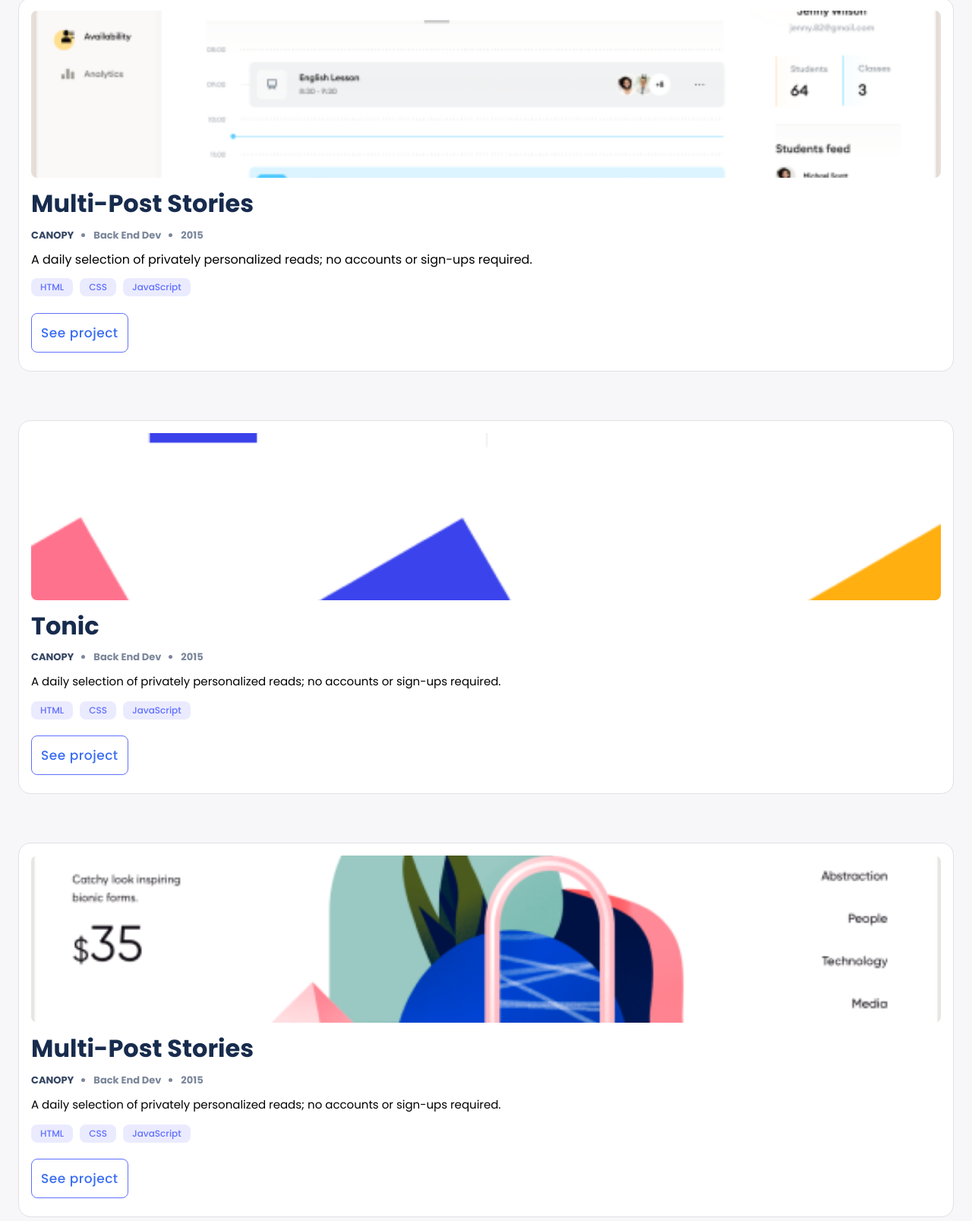
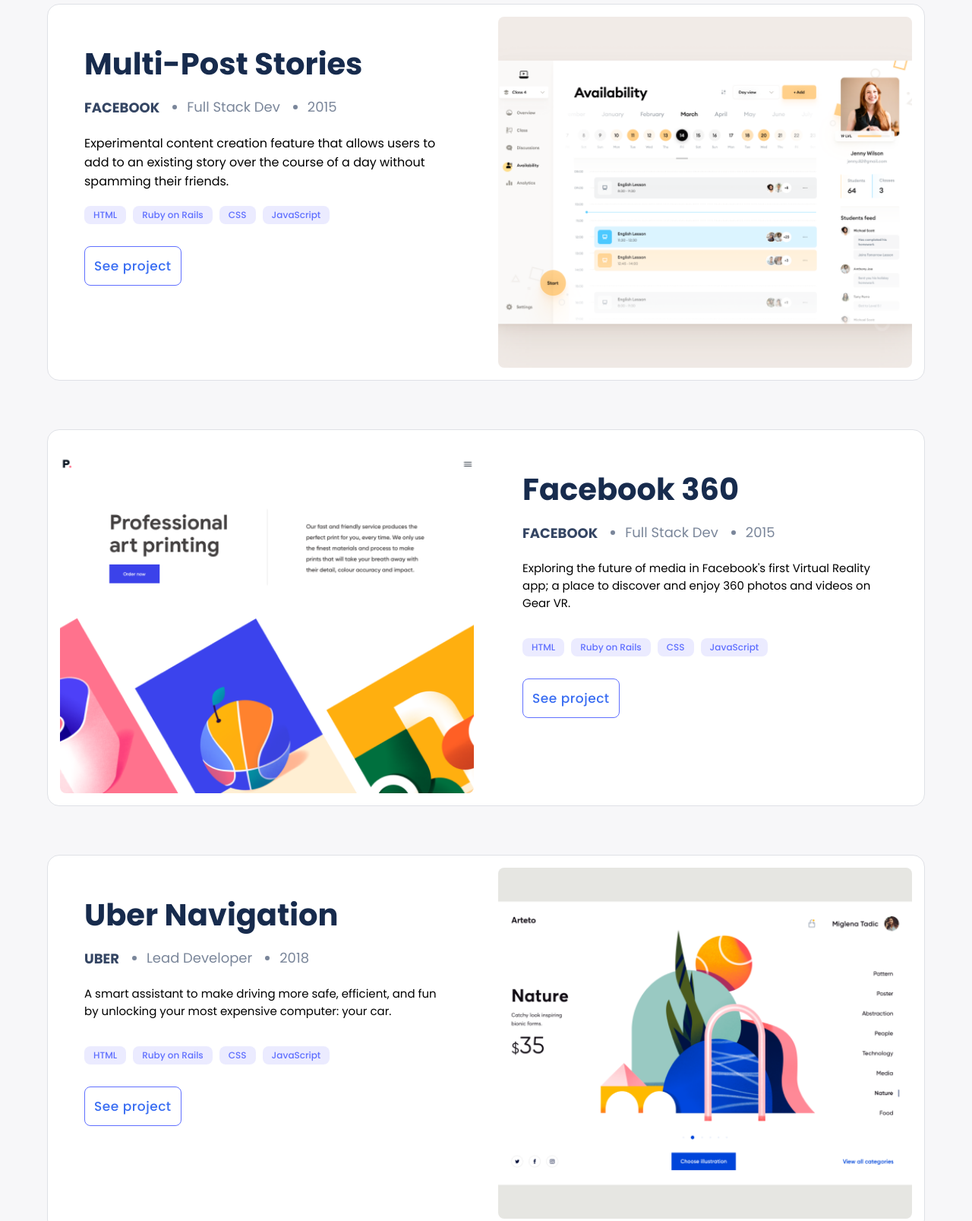
Before and after one commit to Rysth/Portfolio-Project, a website: page index.html in a window 1280 px wide. Shown: the part 1467-3074 px from the top of the page at 76% size. Drawn offline with Linux system fonts and the light colour scheme.

Commit message:
Change Work Section to his Desktop Version.

```diff
--- a/css/style.css
+++ b/css/style.css
@@ -99,6 +99,7 @@
 	font-size: 17px;
 	color: var(--CL-primary-blue-500);
 	letter-spacing: 0.03em;
+	transition: all 0.15s ease-out;
 }
 
 .button__primary:hover {
@@ -302,6 +303,9 @@
 /* About Section */
 .about {
 	padding: 4em 0;
+}
+
+.about__header {
 	gap: 0.5em;
 }
 
@@ -373,4 +377,46 @@
 	.headline__description {
 		font-size: 20px;
 	}
+
+	.portfolio__card {
+		grid-template-columns: 1fr 1fr;
+		height: 496px;
+		max-width: 1156px;
+		gap: 2em;
+		cursor: pointer;
+		transition: box-shadow 0.15s ease-in-out;
 	}
+
+	.portfolio__item {
+		font-weight: 400;
+	}
+
+	.portfolio__card:hover {
+		box-shadow: 0 10px 50px 10px var(--CL-neutral-white-off);
+	}
+
+	.portfolio__image {
+		max-height: unset;
+		height: 100%;
+	}
+
+	.portfolio__content {
+		display: flex;
+		flex-direction: column;
+		padding: 2em;
+		gap: 0.5em;
+	}
+
+	.portfolio__title {
+		font-size: 40px;
+	}
+
+	.portfolio__profile {
+		font-size: 18px;
+	}
+
+	.portfolio__header--reversed {
+		grid-column: 2/3;
+		grid-row: 1 / 3;
+	}
+}
--- a/index.html
+++ b/index.html
@@ -108,8 +108,9 @@
 				</div>
 			</section>
 			<section class="section" id="portfolio">
-				<div class="portfolio grid">
-					<article class="portfolio__card">
+				<div class="portfolio grid justify-center">
+					<!-- PORTFOLIO CARD NUMBER 1 -->
+					<article class="portfolio__card grid">
 						<header class="portfolio__header">
 							<img
 								src="images/portfolio/work_1.png"
@@ -140,8 +141,9 @@
 							</div>
 						</div>
 					</article>
+					<!-- PORTFOLIO CARD NUMBER 2 -->
 					<article class="portfolio__card grid">
-						<header class="portfolio__header">
+						<header class="portfolio__header portfolio__header--reversed">
 							<img
 								src="images/portfolio/work_2.png"
 								alt="Work 2"
@@ -151,18 +153,20 @@
 						<div class="portfolio__content">
 							<h3 class="portfolio__title color-dark">Multi-Post Stories</h3>
 							<div class="portfolio__profile flex-row align-center">
-								<h4 class="portfolio__author color-info">Canopy</h4>
+								<h4 class="portfolio__author color-info">Facebook</h4>
 								<ul class="portfolio__list flex-row">
-									<li class="portfolio__item">Back End Dev</li>
+									<li class="portfolio__item">Full Stack Dev</li>
 									<li class="portfolio__item">2015</li>
 								</ul>
 							</div>
 							<p>
-								A daily selection of privately personalized reads; no accounts
-								or sign-ups required.
+								Experimental content creation feature that allows users to add
+								to an existing story over the course of a day without spamming
+								their friends.
 							</p>
 							<ul class="portfolio__tags flex-row align-center">
 								<li class="portfolio__tag">HTML</li>
+								<li class="portfolio__tag">Ruby on Rails</li>
 								<li class="portfolio__tag">CSS</li>
 								<li class="portfolio__tag">JavaScript</li>
 							</ul>
@@ -171,6 +175,7 @@
 							</div>
 						</div>
 					</article>
+					<!-- PORTFOLIO CARD NUMBER 3 -->
 					<article class="portfolio__card grid">
 						<header class="portfolio__header">
 							<img
@@ -180,20 +185,22 @@
 							/>
 						</header>
 						<div class="portfolio__content">
-							<h3 class="portfolio__title color-dark">Tonic</h3>
+							<h3 class="portfolio__title color-dark">Facebook 360</h3>
 							<div class="portfolio__profile flex-row align-center">
-								<h4 class="portfolio__author color-info">Canopy</h4>
+								<h4 class="portfolio__author color-info">Facebook</h4>
 								<ul class="portfolio__list flex-row">
-									<li class="portfolio__item">Back End Dev</li>
+									<li class="portfolio__item">Full Stack Dev</li>
 									<li class="portfolio__item">2015</li>
 								</ul>
 							</div>
 							<p class="portfolio__description">
-								A daily selection of privately personalized reads; no accounts
-								or sign-ups required.
+								Exploring the future of media in Facebook's first Virtual
+								Reality app; a place to discover and enjoy 360 photos and
+								videos on Gear VR.
 							</p>
 							<ul class="portfolio__tags flex-row align-center">
 								<li class="portfolio__tag">HTML</li>
+								<li class="portfolio__tag">Ruby on Rails</li>
 								<li class="portfolio__tag">CSS</li>
 								<li class="portfolio__tag">JavaScript</li>
 							</ul>
@@ -202,8 +209,9 @@
 							</div>
 						</div>
 					</article>
+					<!-- PORTFOLIO CARD NUMBER 4 -->
 					<article class="portfolio__card grid">
-						<header class="portfolio__header">
+						<header class="portfolio__header portfolio__header--reversed">
 							<img
 								src="images/portfolio/work_4.png"
 								alt="Work 4"
@@ -211,20 +219,21 @@
 							/>
 						</header>
 						<div class="portfolio__content">
-							<h3 class="portfolio__title color-dark">Multi-Post Stories</h3>
+							<h3 class="portfolio__title color-dark">Uber Navigation</h3>
 							<div class="portfolio__profile flex-row align-center">
-								<h4 class="portfolio__author color-info">Canopy</h4>
+								<h4 class="portfolio__author color-info">Uber</h4>
 								<ul class="portfolio__list flex-row">
-									<li class="portfolio__item">Back End Dev</li>
-									<li class="portfolio__item">2015</li>
+									<li class="portfolio__item">Lead Developer</li>
+									<li class="portfolio__item">2018</li>
 								</ul>
 							</div>
 							<p class="portfolio__description">
-								A daily selection of privately personalized reads; no accounts
-								or sign-ups required.
+								A smart assistant to make driving more safe, efficient, and
+								fun by unlocking your most expensive computer: your car.
 							</p>
 							<ul class="portfolio__tags flex-row align-center">
 								<li class="portfolio__tag">HTML</li>
+								<li class="portfolio__tag">Ruby on Rails</li>
 								<li class="portfolio__tag">CSS</li>
 								<li class="portfolio__tag">JavaScript</li>
 							</ul>
@@ -235,17 +244,19 @@
 					</article>
 				</div>
 			</section>
+			<!-- About Section -->
 			<section
 				class="section section__white section__white--top"
 				id="about"
 			>
-				<div class="about flex-column justify-center">
+				<div class="about">
+					<div class="about__header flex-column justify-center">
 						<h2 class="about__title color-dark">About Myself</h2>
 						<p class="color-info">
 							Hello I'm a software developer! I can help you build a product,
-						feature or website. Look through some of my work and experience!
-						If you like what you see and have a project you need coded,
-						don't hesitate to contact me.
+							feature or website. Look through some of my work and
+							experience! If you like what you see and have a project you
+							need coded, don't hesitate to contact me.
 						</p>
 						<a
 							href="https://github.com/Rysth"
@@ -296,12 +307,17 @@
 								>Get my resume</a
 							>
 						</div>
+					</div>
+					<div class="about__categories">
 						<div class="about__category">
 							<header
 								class="about__header flex-row justify-between align-center"
 							>
 								<h3 class="about__subtitle">Languages</h3>
-							<img src="images/icons/arrow-down.svg" alt="Arrow down icon" />
+								<img
+									src="images/icons/arrow-down.svg"
+									alt="Arrow down icon"
+								/>
 							</header>
 							<ul class="about__list grid">
 								<li class="about__item">
@@ -352,6 +368,7 @@
 						</div>
 						<hr />
 					</div>
+				</div>
 			</section>
 		</main>
 	</body>
```
Lines whose indentation alone changed are shown as unchanged.
